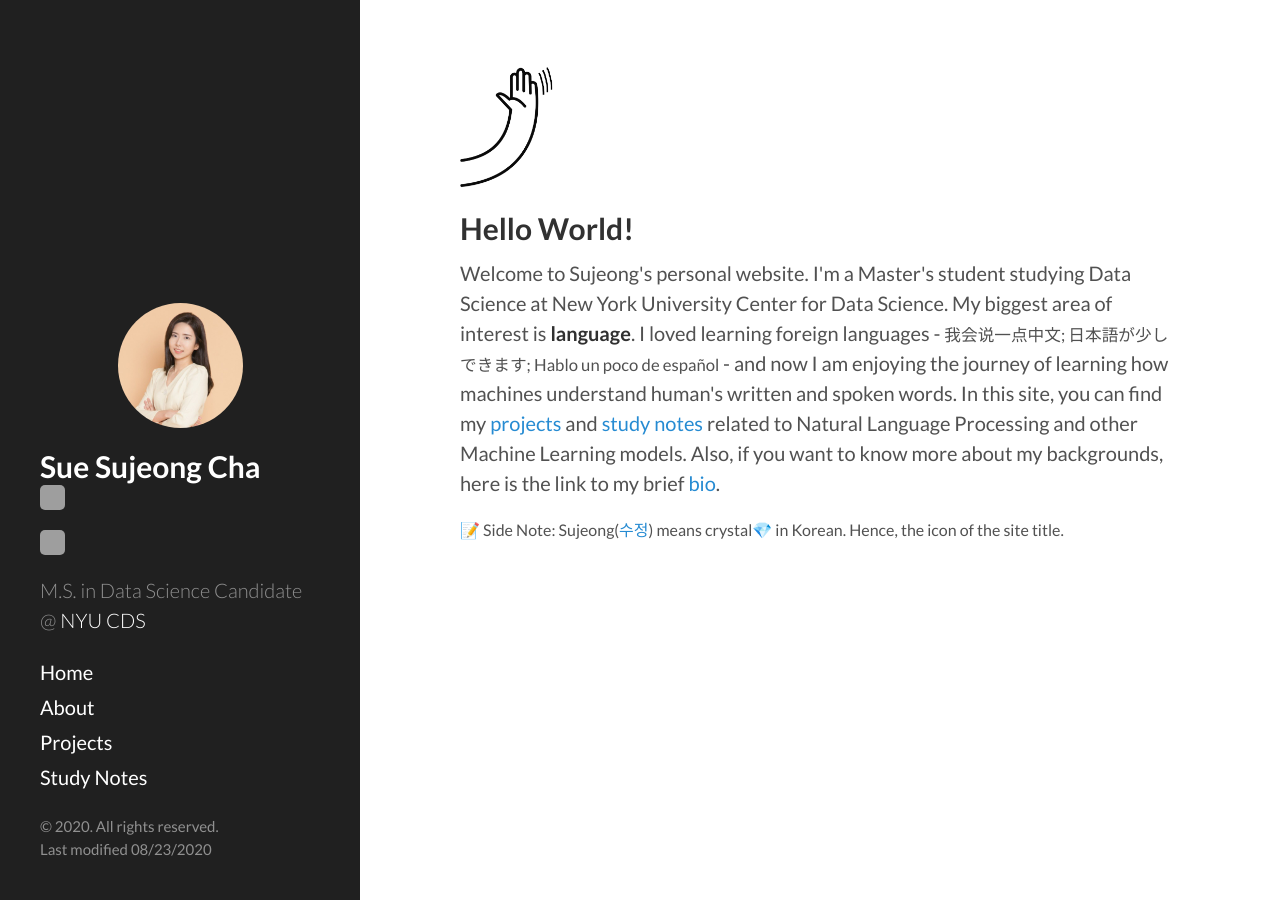
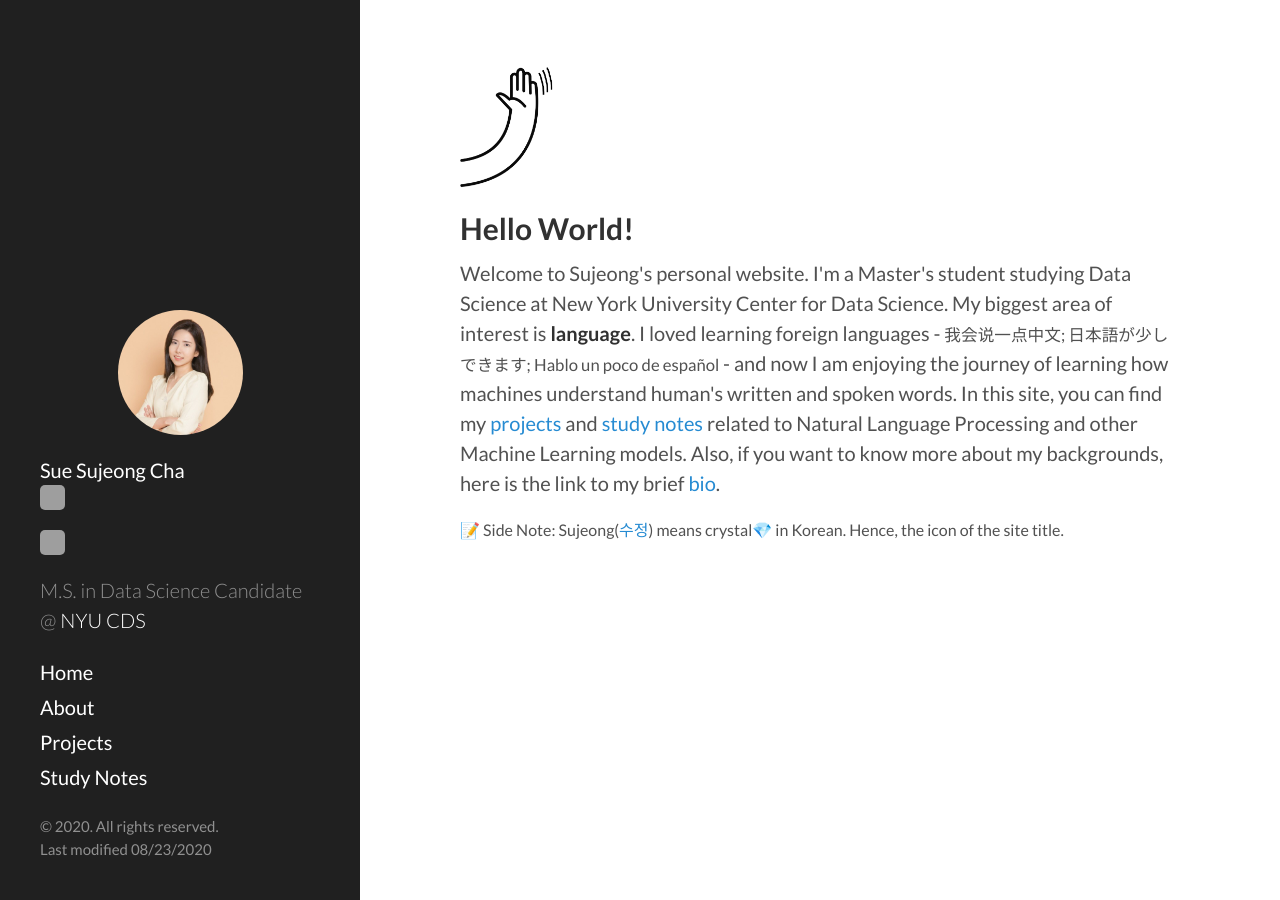
Before and after one commit to sujeongcha/sujeongcha.github.io, a Jekyll site: the page built from index.html, in a window 1280 px wide. Built offline with Jekyll 4.4.1, drawn with Linux system fonts in a browser that asks for light colours; the list of posts is cut into pages by our own code; grey boxes are pictures that could not be loaded.

Commit message:
Update sidebar.html

```diff
--- a/_includes/sidebar.html
+++ b/_includes/sidebar.html
@@ -23,7 +23,7 @@
       <div class="profile-photo">
         <img src="https://sujeongcha.github.io/public/sujeong.jpg" class="rounded">
       </div>
-      <h2 style="color:white">
+      <p style="color:white">
         {{ site.title }}
         <a href="https://github.com/sujeongcha">
           <img src="https://img.icons8.com/doodle/48/000000/github--v1.png" style="width:25px;height:25px">
@@ -31,7 +31,7 @@
         <a href="https://linkedin.com/in/sujeongcha">
           <img src="https://img.icons8.com/doodle/48/000000/linkedin--v2.png" style="width:25px;height:25px">
         </a>
-      </h2>
+      </p>
       <p class="lead">{{ site.description }}</p>
     </div>
 
```
